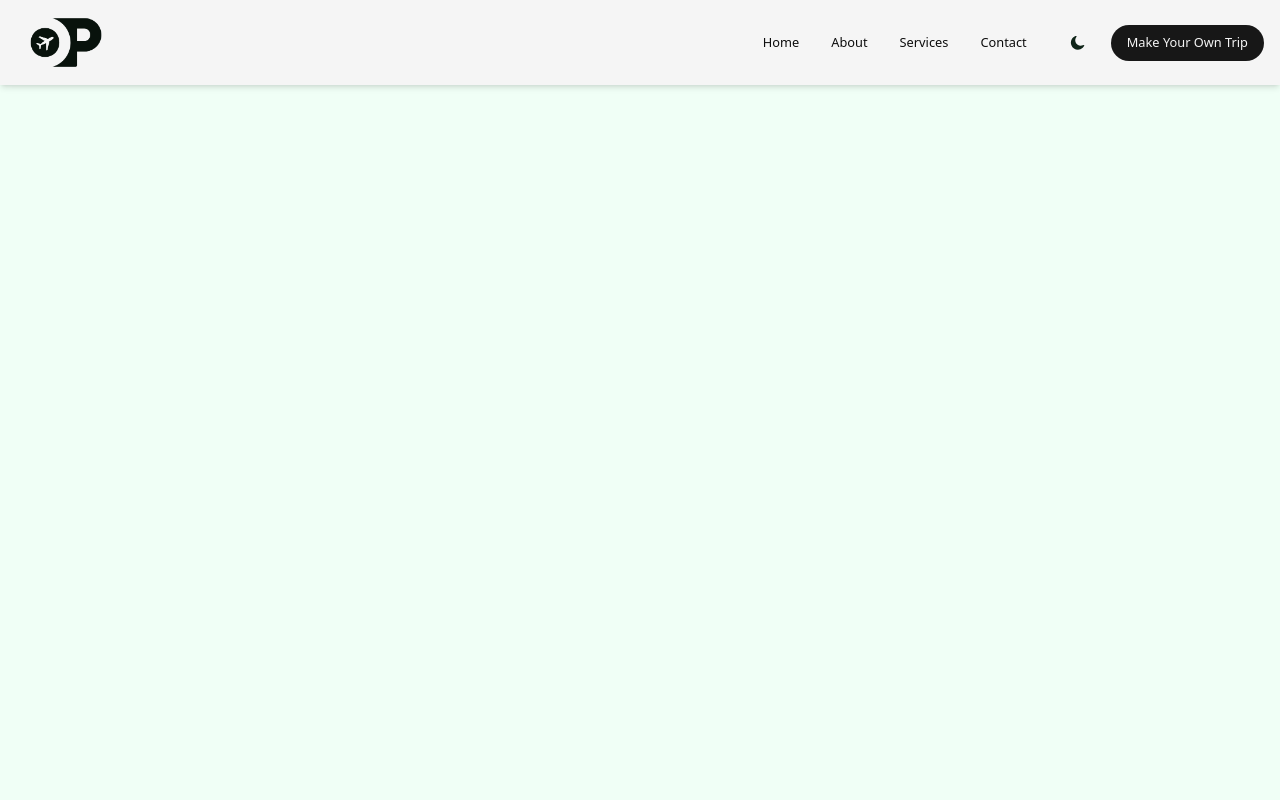
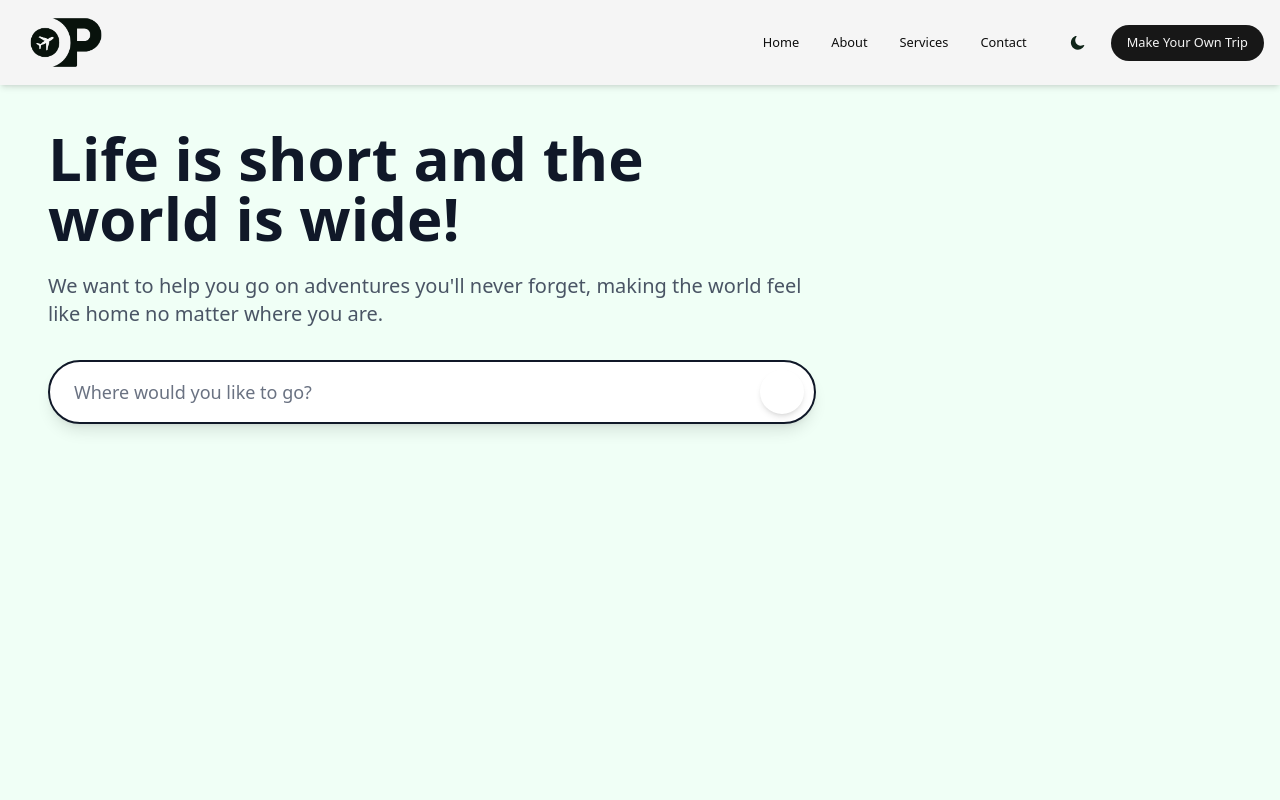
Before and after one commit to chengivan2/onpoint, a Next.js app: page / in a window 1280 px wide. Shown: the top 800 px of the page. Built offline with nearby package versions, Linux system fonts and the light colour scheme.

Commit message:
Added hero test file

```diff
--- a/src/app/rootcomponents/homepagecomponents/hero.tsx
+++ b/src/app/rootcomponents/homepagecomponents/hero.tsx
@@ -0,0 +1,79 @@
+'use client';
+
+import { useState } from 'react';
+
+export default function HeroSection() {
+  const [searchQuery, setSearchQuery] = useState('');
+
+  const handleSearch = (e: React.FormEvent) => {
+    e.preventDefault();
+    // Handle search logic here
+    console.log('Search query:', searchQuery);
+  };
+
+  return (
+    <section className="relative bg-primary-light dark:bg-primary-dark overflow-hidden">
+      {/* Background shape */}
+      <div className="absolute top-0 right-0 w-1/2 h-full">
+        <div className="w-full h-full bg-primary/10 dark:bg-primary/20 transform -skew-x-12" />
+      </div>
+
+      <div className="max-w-7xl mx-auto px-4 sm:px-6 lg:px-8 py-20 sm:py-24 lg:py-32 relative">
+        <div className="max-w-3xl">
+          <h1 className="text-4xl sm:text-5xl lg:text-6xl font-bold text-gray-900 dark:text-white mb-6">
+            Life is short and the world is wide!
+          </h1>
+          <p className="text-lg sm:text-xl text-gray-600 dark:text-gray-300 mb-8">
+            We want to help you go on adventures you&apos;ll never forget, making the world feel like home no matter where you are.
+          </p>
+
+          {/* Search Bar */}
+          <form onSubmit={handleSearch} className="relative">
+            <input
+              type="text"
+              value={searchQuery}
+              onChange={(e) => setSearchQuery(e.target.value)}
+              placeholder="Where would you like to go?"
+              className="w-full px-6 py-4 text-lg rounded-full border-2 border-primary/20
+                focus:border-primary focus:ring-2 focus:ring-primary/50
+                bg-white dark:bg-gray-800
+                text-gray-900 dark:text-white
+                placeholder-gray-500 dark:placeholder-gray-400
+                transition-all duration-300
+                shadow-lg"
+            />
+            <button
+              type="submit"
+              className="absolute right-3 top-1/2 -translate-y-1/2
+                bg-primary hover:bg-primary/90
+                text-white p-3 rounded-full
+                transition-all duration-300
+                shadow-md"
+              aria-label="Search"
+            >
+              <svg
+                className="w-5 h-5"
+                fill="none"
+                stroke="currentColor"
+                viewBox="0 0 24 24"
+                xmlns="http://www.w3.org/2000/svg"
+              >
+                <path
+                  strokeLinecap="round"
+                  strokeLinejoin="round"
+                  strokeWidth={2}
+                  d="M21 21l-6-6m2-5a7 7 0 11-14 0 7 7 0 0114 0z"
+                />
+              </svg>
+            </button>
+          </form>
+        </div>
+      </div>
+
+      {/* Optional: Decorative elements */}
+      <div className="absolute bottom-0 right-0 transform translate-x-1/4 translate-y-1/4">
+        <div className="w-48 h-48 bg-primary/5 dark:bg-primary/10 rounded-full" />
+      </div>
+    </section>
+  );
+}
--- /dev/null
+++ b/src/app/rootcomponents/homepagecomponents/herosection.tsx
@@ -0,0 +1,10 @@
+
+export default function HerosectionOne() {
+  return (
+    <section className='min-w-full min-h-[100vh]'>
+
+        <div></div>
+
+    </section>
+  )
+}
--- a/src/app/rootcomponents/homepagecomponents/main.tsx
+++ b/src/app/rootcomponents/homepagecomponents/main.tsx
@@ -1,10 +1,9 @@
+import HeroSection from "./hero";
+
 export default function Main() {
   return (
     <main className="relative min-w-[100%] min-h-[100vh] px-[1rem]">
-    <h2
-    className="text-lightmode-text-color dark:text-darkmode-text-color">
-        Travely
-    </h2>
+    <HeroSection />
   </main>
   )
 }
```
